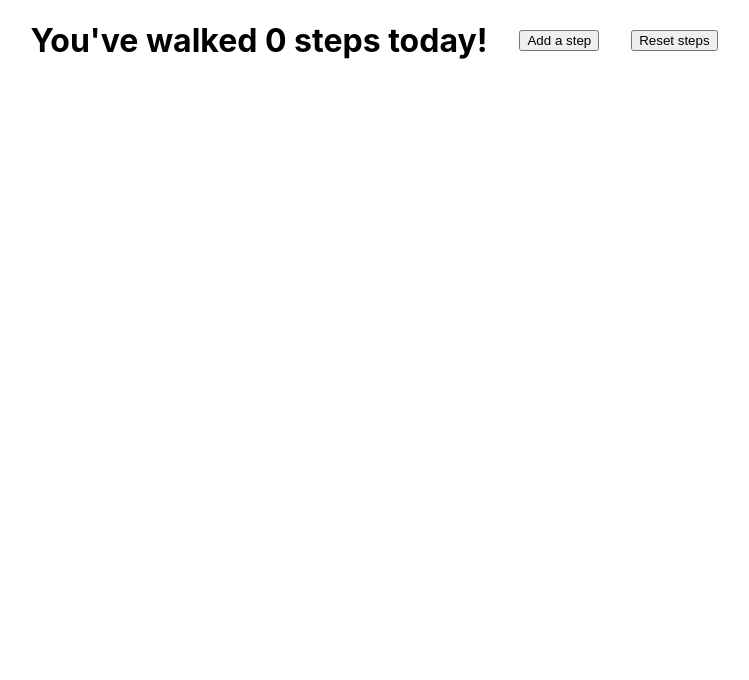
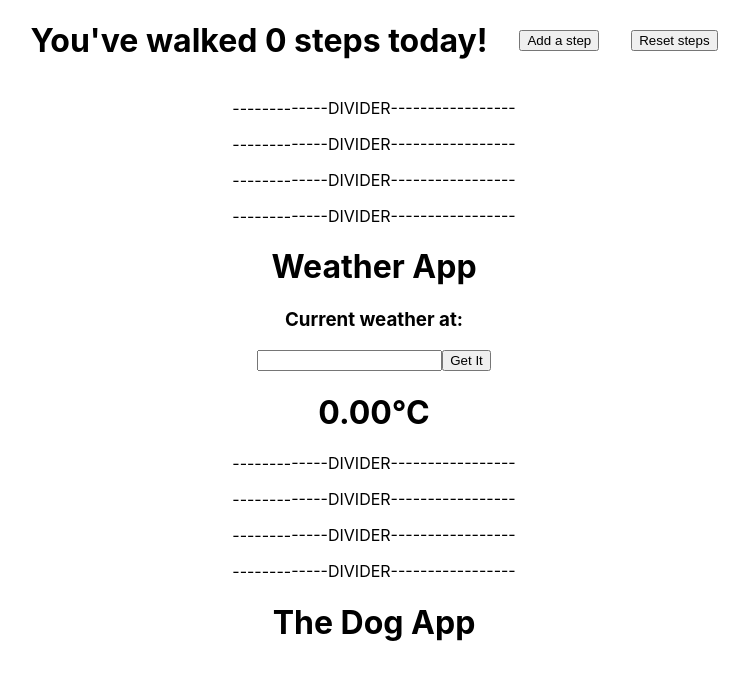
Before and after one commit to GersonEC/training-redux-toolkit, a React (Create React App) app: page / in a window 1280 px wide. Shown: the top 680 px of the page, without its empty margins (266-1015 px from the left). Built offline with nearby package versions, Linux system fonts and the light colour scheme.

Commit message:
Implement async api call for weather app.

```diff
--- a/src/App.tsx
+++ b/src/App.tsx
@@ -1,6 +1,6 @@
-import React from "react";
-import { useDispatch, useSelector } from "react-redux";
+import React, { useEffect, useState } from "react";
 import "./App.css";
+import { useAppDispatch, useAppSelector } from "./app/hooks";
 import { RootState } from "./app/store";
 import { Counter } from "./components/Counter";
 import {
@@ -8,11 +8,22 @@ import {
   incremented,
   resetted,
 } from "./features/counter/counterSlice";
+import {
+  fetchLocation,
+  fetchLocationTemperature,
+} from "./features/weather/weatherSlice";
 
 function App() {
-  const count = useSelector((state: RootState) => state.counter.value);
-  const dispatch = useDispatch();
-
+  const count = useAppSelector((state: RootState) => state.counter.value);
+  const temperature = useAppSelector(
+    (state: RootState) => state.weather.LocationTemperature
+  );
+  const woeidLocation = useAppSelector(
+    (state: RootState) => state.weather.woeidLocation
+  );
+  const status = useAppSelector((state: RootState) => state.weather.status);
+  const dispatch = useAppDispatch();
+  const [location, setLocation] = useState("");
   const onIncrement = () => {
     dispatch(incremented());
   };
@@ -25,6 +36,21 @@ function App() {
     dispatch(resetted());
   };
 
+  const onGetWeather = () => {
+    dispatch(fetchLocation(location));
+  };
+
+  useEffect(() => {
+    if (woeidLocation !== null) {
+      dispatch(fetchLocationTemperature(woeidLocation));
+    }
+  }, [woeidLocation]);
+
+  const onLocationChange = (event: any) => {
+    event.preventDefault();
+    setLocation(event.target.value);
+  };
+
   return (
     <div className="App">
       <Counter
@@ -33,6 +59,22 @@ function App() {
         onDecrement={onDecrement}
         onResetSteps={onResetSteps}
       />
+      <p>-------------DIVIDER-----------------</p>
+      <p>-------------DIVIDER-----------------</p>
+      <p>-------------DIVIDER-----------------</p>
+      <p>-------------DIVIDER-----------------</p>
+      <h1>Weather App</h1>
+      <h3>Current weather at: </h3>{" "}
+      <input name="location" value={location} onChange={onLocationChange} />
+      <button onClick={onGetWeather}>Get It</button>
+      <h1>
+        {status === "loading" ? "Loading..." : `${temperature.toFixed(2)}°C`}
+      </h1>
+      <p>-------------DIVIDER-----------------</p>
+      <p>-------------DIVIDER-----------------</p>
+      <p>-------------DIVIDER-----------------</p>
+      <p>-------------DIVIDER-----------------</p>
+      <h1>The Dog App</h1>
     </div>
   );
 }
--- /dev/null
+++ b/src/app/hooks.ts
@@ -0,0 +1,5 @@
+import { TypedUseSelectorHook, useDispatch, useSelector } from "react-redux";
+import { RootState, AppDispatch } from "./store";
+
+export const useAppDispatch = () => useDispatch<AppDispatch>();
+export const useAppSelector: TypedUseSelectorHook<RootState> = useSelector;
--- a/src/app/store.ts
+++ b/src/app/store.ts
@@ -1,9 +1,11 @@
 import { configureStore } from "@reduxjs/toolkit";
 import counterReducer from "../features/counter/counterSlice";
+import weaterReducer from "../features/weather/weatherSlice";
 
 export const store = configureStore({
   reducer: {
     counter: counterReducer,
+    weather: weaterReducer,
   },
 });
 
--- /dev/null
+++ b/src/features/weather/weatherSlice.ts
@@ -0,0 +1,62 @@
+import { createAsyncThunk, createSlice } from "@reduxjs/toolkit";
+import { RootState } from "../../app/store";
+
+//[{"title":"Milan","location_type":"City","woeid":718345,"latt_long":"45.468941,9.181030"}]
+interface WeatherState {
+  woeidLocation: number | null;
+  status: string;
+  LocationTemperature: number;
+}
+
+const initialState: WeatherState = {
+  woeidLocation: null,
+  status: "idle",
+  LocationTemperature: 0,
+};
+
+export const fetchLocation = createAsyncThunk(
+  "weather/fetchLocation",
+  async (location: string) => {
+    const response = await fetch(
+      `https://weather.daveceddia.com/api/location/search/?query=${location}`
+    );
+    return response.json();
+  }
+);
+
+export const fetchLocationTemperature = createAsyncThunk(
+  "weather/fetchLocationTemperature",
+  async (woeidLocation: number) => {
+    debugger;
+    const response = await fetch(
+      `https://weather.daveceddia.com/api/location/${woeidLocation}`
+    );
+    return response.json();
+  }
+);
+
+const weatherSlice = createSlice({
+  name: "weather",
+  initialState,
+  reducers: {},
+  extraReducers: (builder) => {
+    builder
+      .addCase(fetchLocation.pending, (state, action) => {
+        state.status = "loading";
+      })
+      .addCase(fetchLocation.fulfilled, (state, action) => {
+        const newLocation = action.payload[0];
+        state.woeidLocation = newLocation.woeid;
+        state.status = "idle";
+      })
+      .addCase(fetchLocationTemperature.fulfilled, (state, action) => {
+        debugger;
+        const newTemp = action.payload.consolidated_weather[0].the_temp;
+        state.LocationTemperature = newTemp;
+      });
+  },
+});
+
+//export const selectWeather = (state: RootState) => state.weather;
+
+export default weatherSlice.reducer;
```
